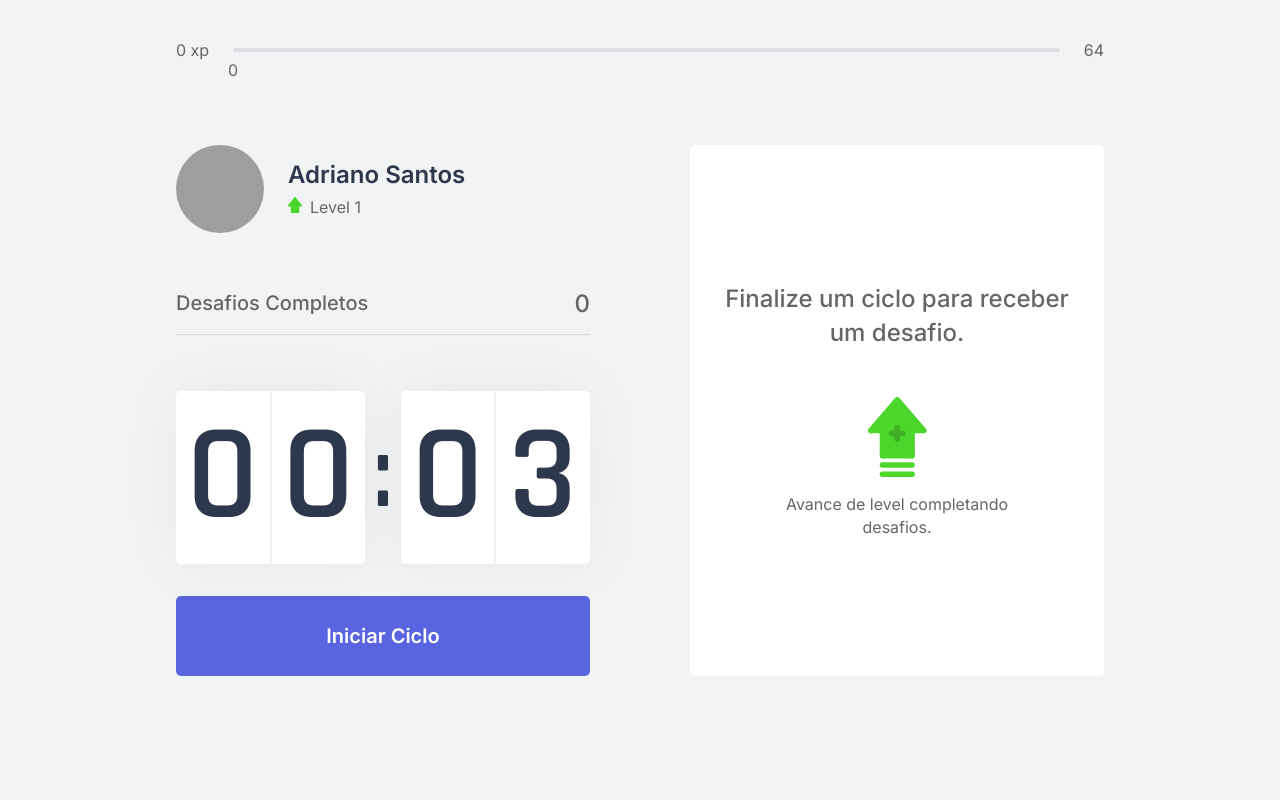
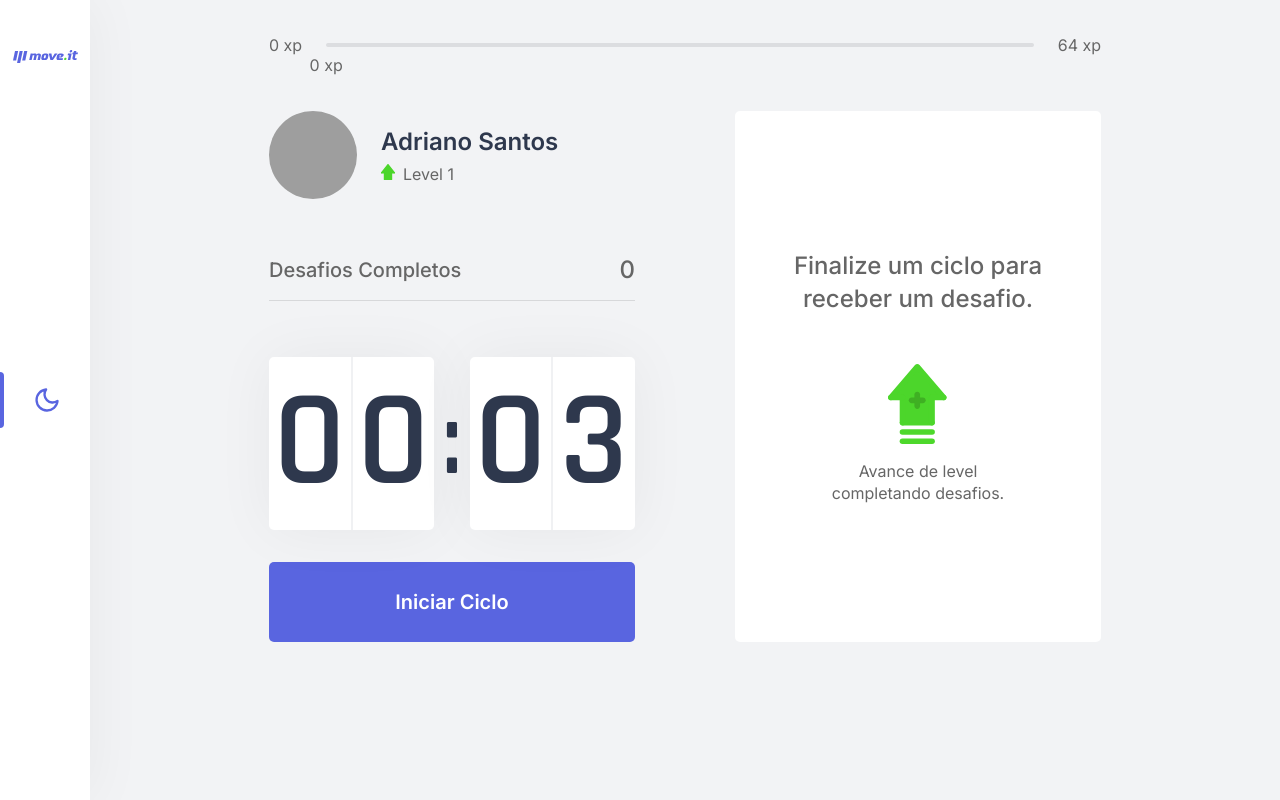
Before and after one commit to Adriano-Santtos/Tomatte, a Next.js app: page / in a window 1280 px wide. Built offline with nearby package versions, Linux system fonts and the light colour scheme; grey boxes are pictures that could not be loaded.

Commit message:
sidebar added

```diff
--- a/package.json
+++ b/package.json
@@ -11,7 +11,8 @@
     "js-cookie": "^2.2.1",
     "next": "10.0.7",
     "react": "17.0.1",
-    "react-dom": "17.0.1"
+    "react-dom": "17.0.1",
+    "react-icons": "^4.2.0"
   },
   "devDependencies": {
     "@types/js-cookie": "^2.2.6",
--- a/src/components/ExperienceBar.tsx
+++ b/src/components/ExperienceBar.tsx
@@ -15,11 +15,11 @@ export function ExperienceBar(){
                 <div style={{width: `${percentToNextLevel}%`}} />
 
                 <span className={styles.currentExperience} style={{left: `${percentToNextLevel}%`}}>
-                    {currentExperience}
+                    {currentExperience} xp
                 </span>
 
             </div>
-            <span>{experienceToNextLevel}</span>
+            <span>{experienceToNextLevel} xp</span>
         </header>
 
     );
--- /dev/null
+++ b/src/components/Sidebar.tsx
@@ -0,0 +1,25 @@
+
+import { FiMoon } from 'react-icons/fi';
+import styles from '../styles/components/Sidebar.module.css';
+
+export function Sidebar() {
+  return (
+
+    <div className={styles.container}>
+
+      <img src="/logo-full.svg" alt=""/>
+
+      <div className={styles.buttons}>
+
+
+        <button type="button">
+          <div></div>
+          <FiMoon size={32} />
+        </button>
+
+      </div>
+
+
+    </div>
+  );
+}
--- a/src/pages/index.tsx
+++ b/src/pages/index.tsx
@@ -6,11 +6,12 @@ import { Countdown } from "../components/Countdown";
 import { ExperienceBar } from "../components/ExperienceBar";
 import {Profile} from "../components/Profile";
 import { ChallengeBox } from "../components/ChallengeBox";
-
+import { Sidebar} from '../components/Sidebar';
 
 import styles from '../styles/pages/Home.module.css';
 import { CountdownProvider } from '../contexts/Countdown.Context';
 import { ChallengesProvider } from '../contexts/ChallengesContext';
+
 
 interface HomeProps{
   level: number;
@@ -28,32 +29,29 @@ export default function Home(props) {
     level={props.level}
     currentExperience={props.currentExperience}
     challengesCompleted={props.challengesCompleted}>
-
-
-
        <div className={styles.container}>
         <Head>
-          <title>Início | Move.it</title>
+          <title>Home</title>
         </Head>
 
-        <ExperienceBar/>
+        <Sidebar />
 
+        <div className={styles.content}>
+          <ExperienceBar />
 
           <CountdownProvider>
             <section>
-
               <div>
                 <Profile/>
                 <CompletedChallenges/>
-            <Countdown/>
+                <Countdown />
               </div>
-
               <div>
-              <ChallengeBox/>
+                <ChallengeBox />
               </div>
-
             </section>
           </CountdownProvider>
+        </div>
       </div>
     </ChallengesProvider>
 
--- a/src/styles/components/ExperienceBar.module.css
+++ b/src/styles/components/ExperienceBar.module.css
@@ -1,6 +1,7 @@
 .experienceBar{
     display: flex;
     align-items: center;
+    padding-bottom: 3.5rem;
 }
 
 .experienceBar span{
@@ -26,4 +27,5 @@ span.currentExperience{
     position:absolute;
     top: 12px;
     transform: translateX(-50%);
+
 }
--- /dev/null
+++ b/src/styles/components/Sidebar.module.css
@@ -0,0 +1,45 @@
+.container {
+    width: 90px;
+    height: 100vh;
+    background-color: var(--white);
+    box-shadow: 0 0 60px rgba(0, 0, 0, 0.05);
+
+    display: flex;
+    flex-direction: column;
+    justify-content: space-around;
+    align-items: center;
+  }
+
+  .container img {
+    top: 50px;
+    width: 65px;
+    position: fixed;
+  }
+
+
+
+  .buttons svg {
+    margin: auto 1.8rem;
+  }
+
+
+  .buttons button {
+    width: 90px;
+    display: flex;
+    align-items: center;
+
+    color: var(--blue);
+    background-color: transparent;
+    border: none;
+  }
+
+
+
+
+  .buttons button div {
+    width: 5px;
+    height: 56px;
+    margin: 0.5rem 0;
+    background-color: var(--blue);
+    border-radius: 0 5px 5px 0;
+  }
--- a/src/styles/pages/Home.module.css
+++ b/src/styles/pages/Home.module.css
@@ -1,19 +1,23 @@
+.container {
+    width: 100%;
+    display: flex;
+    padding: 2.5rem 2.5 rem;
+  }
 
-.container{
+  .content {
     height: 100vh;
-    max-width: 992px;
+    width: 70%;
+    max-width: 950px;
     margin: 0 auto;
-    padding: 2.5rem 2rem;
+    padding: 2.2rem 2rem;
 
     display: flex;
     flex-direction: column;
-}
+  }
 
-.container section {
-    flex: 1;
-
+  .content section {
     display: grid;
     grid-template-columns: 1fr 1fr;
     gap: 6.25rem;
     align-content: center;
-}
+  }
```
Also changed, not shown: 1 other file (tests, documents, lock files or other folders). Lines whose indentation alone changed are shown as unchanged.
